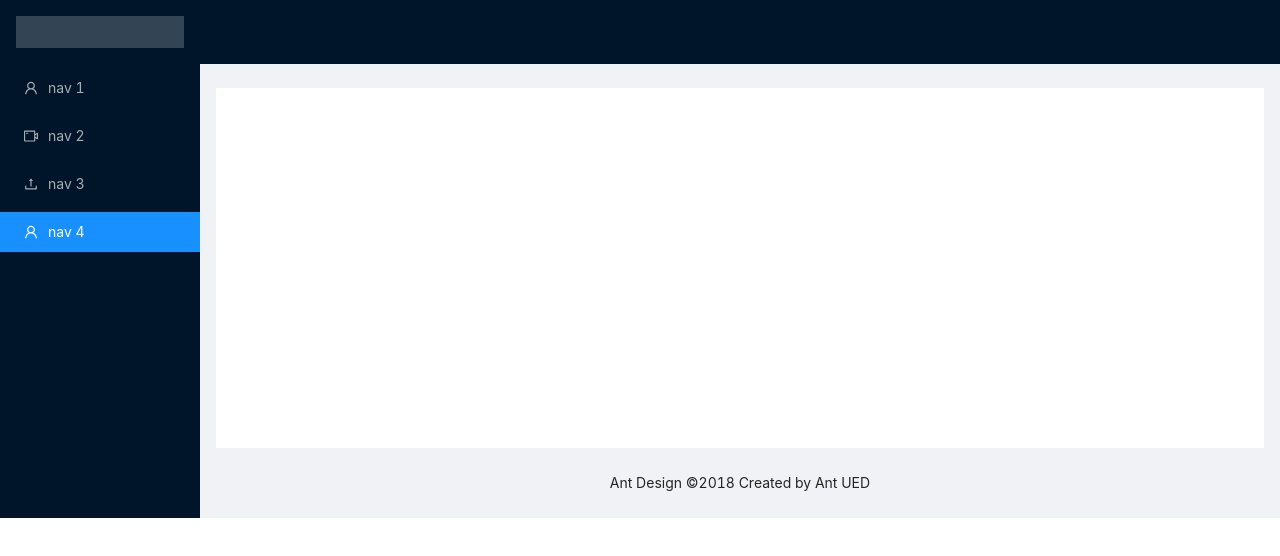
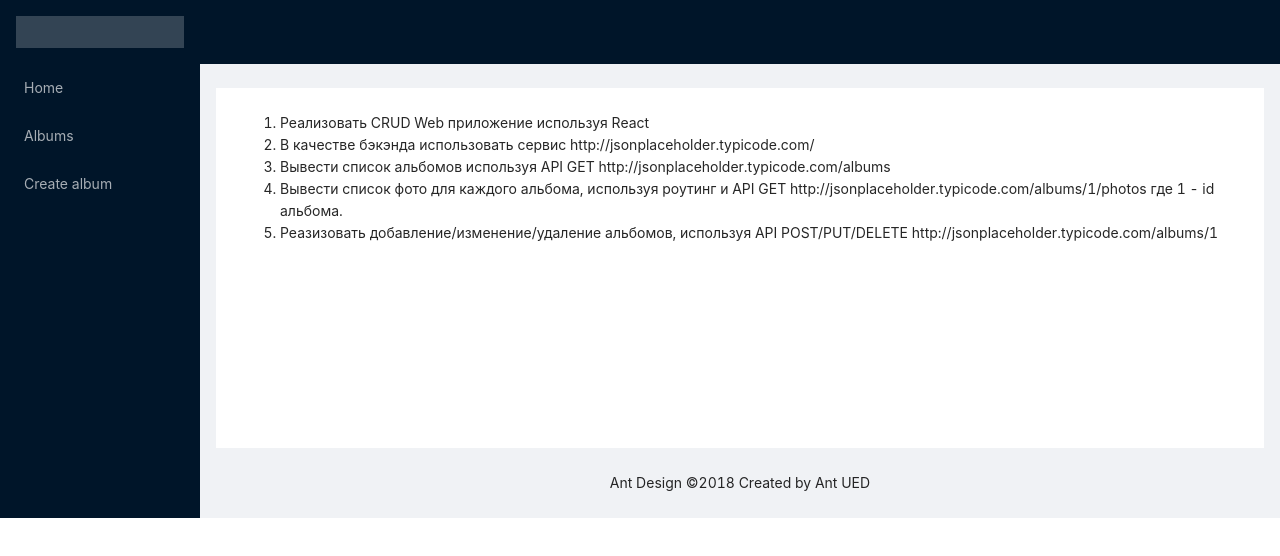
Before and after one commit to IhorBohdanov/react-crud-app, a React (Create React App) app: page /home in a window 1280 px wide. Shown: the top 556 px of the page. Built offline with nearby package versions, Linux system fonts and the light colour scheme.

Commit message:
add pages

```diff
--- a/src/About.js
+++ /dev/null
@@ -1,7 +0,0 @@
-function About() {
-    return (
-        'sdfsdfsdf'
-    )
-}
-
-export default About;
--- a/src/App.js
+++ b/src/App.js
@@ -1,11 +1,12 @@
 import { Layout, Menu } from 'antd';
-import { UploadOutlined, UserOutlined, VideoCameraOutlined } from '@ant-design/icons';
-import About from './About';
+import Home from './views/pages/Home';
+import Albums from './views/pages/Albums';
+import CreateAlbum from './views/pages/CreateAlbum';
+import Page404 from './views/pages/Page404';
+
 import { BrowserRouter as Router, Route, Switch , Link} from 'react-router-dom';
 
 const { Header, Content, Footer, Sider } = Layout;
-
-
 
 function App() {
   return (
@@ -14,21 +15,21 @@ function App() {
         <Router>
           <Sider>
             <div className="logo" />
-            <Menu theme="dark" mode="inline" defaultSelectedKeys={['4']}>
-              <Menu.Item key="1" icon={<UserOutlined />}>
-                <Link to="/about">
-                nav 1
+            <Menu theme="dark" mode="inline">
+              <Menu.Item key="1">
+                <Link to="/home">
+                  Home
                 </Link>
-
               </Menu.Item>
-              <Menu.Item key="2" icon={<VideoCameraOutlined />}>
-                nav 2
+              <Menu.Item key="2">
+                <Link to="/albums">
+                  Albums
+                </Link>
               </Menu.Item>
-              <Menu.Item key="3" icon={<UploadOutlined />}>
-                nav 3
-              </Menu.Item>
-              <Menu.Item key="4" icon={<UserOutlined />}>
-                nav 4
+              <Menu.Item key="3">
+                <Link to="/create-album">
+                  Create album
+                </Link>
               </Menu.Item>
             </Menu>
           </Sider>
@@ -38,8 +39,17 @@ function App() {
               <div className="site-layout-background" style={{ padding: 24, minHeight: 360 }}>
 
                   <Switch>
-                    <Route path="/about">
-                      <About />
+                    <Route path="/home" exact>
+                      <Home />
+                    </Route>
+                    <Route path="/albums" exact>
+                      <Albums />
+                    </Route>
+                    <Route path="/create-album" exsact>
+                      <CreateAlbum />
+                    </Route>
+                    <Route path="*">
+                      <Page404 />
                     </Route>
                   </Switch>
 
--- /dev/null
+++ b/src/views/pages/Albums.js
@@ -0,0 +1,7 @@
+function Albums() {
+    return (
+  "Albums"
+    );
+  }
+
+  export default Albums;
--- /dev/null
+++ b/src/views/pages/CreateAlbum.js
@@ -0,0 +1,7 @@
+function CreateAlbum() {
+    return (
+      "Create album"
+    );
+  }
+
+  export default CreateAlbum;
--- /dev/null
+++ b/src/views/pages/Home.js
@@ -0,0 +1,13 @@
+function Home() {
+  return (
+    <ol>
+      <li>Реализовать CRUD Web приложение используя React</li>
+      <li>В качестве бэкэнда использовать сервис http://jsonplaceholder.typicode.com/</li>
+      <li>Вывести список альбомов используя API GET http://jsonplaceholder.typicode.com/albums</li>
+      <li>Вывести список фото для каждого альбома, используя роутинг и API GET http://jsonplaceholder.typicode.com/albums/1/photos где 1 - id альбома.</li>
+      <li>Реазизовать добавление/изменение/удаление альбомов, используя API POST/PUT/DELETE http://jsonplaceholder.typicode.com/albums/1</li>
+    </ol>
+  );
+}
+
+export default Home;
--- /dev/null
+++ b/src/views/pages/Page404.js
@@ -0,0 +1,7 @@
+function Page404() {
+    return (
+      "404"
+    );
+  }
+
+  export default Page404;
```
